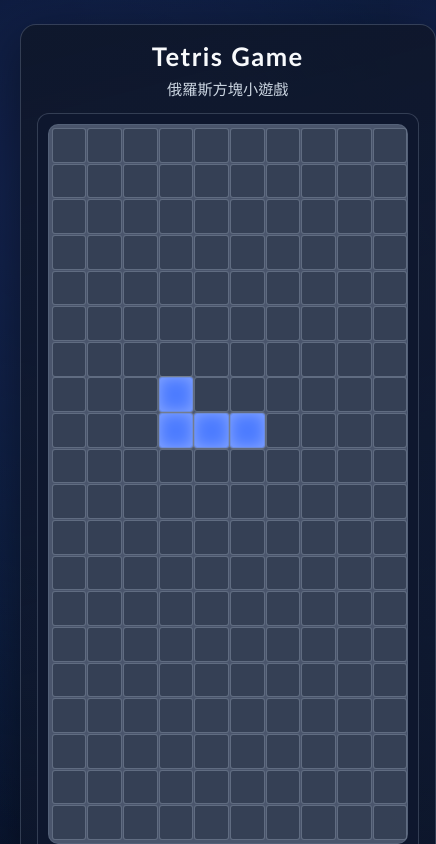
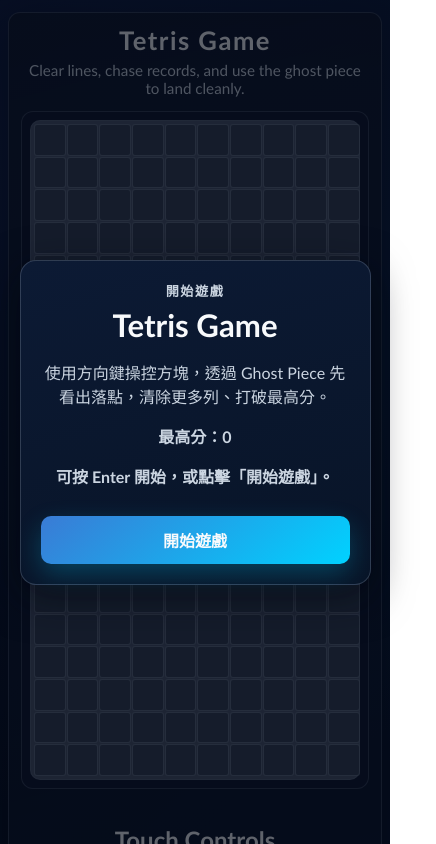
Before and after one commit to Paulina-Hsu/tetris-game, a React (Vite) app: page / in a window 390 px wide. Shown: the top 844 px of the page, 436 px wide, since content can reach past the window. Built offline with nearby package versions, Linux system fonts and the light colour scheme.

Commit message:
Enhance tetris gameplay experience

```diff
--- a/src/App.tsx
+++ b/src/App.tsx
@@ -5,17 +5,23 @@ import GameBoard from "./components/GameBoard";
 import GameOverModal from "./components/GameOverModal";
 import NextPiece from "./components/NextPiece";
 import ScorePanel from "./components/ScorePanel";
+import StartScreen from "./components/StartScreen";
 
 export default function App() {
   const {
     board,
     currentPiece,
+    ghostPiece,
     nextPiece,
     score,
+    highScore,
     lines,
     level,
     isPaused,
     isGameOver,
+    hasStarted,
+    isNewRecord,
+    startGame,
     moveLeft,
     moveRight,
     rotate,
@@ -29,12 +35,25 @@ export default function App() {
     (event: KeyboardEvent) => {
       if (
         event.code === "Space" ||
+        event.code === "Enter" ||
         event.code === "ArrowLeft" ||
         event.code === "ArrowRight" ||
         event.code === "ArrowDown" ||
         event.code === "ArrowUp"
       ) {
         event.preventDefault();
+      }
+
+      if (event.code === "Enter") {
+        if (!hasStarted) {
+          startGame();
+          return;
+        }
+
+        if (isGameOver) {
+          restart();
+          return;
+        }
       }
 
       switch (event.code) {
@@ -63,7 +82,18 @@ export default function App() {
           break;
       }
     },
-    [hardDrop, moveLeft, moveRight, rotate, softDrop, restart, togglePause]
+    [
+      hardDrop,
+      hasStarted,
+      isGameOver,
+      moveLeft,
+      moveRight,
+      restart,
+      rotate,
+      softDrop,
+      startGame,
+      togglePause
+    ]
   );
 
   useEffect(() => {
@@ -77,13 +107,18 @@ export default function App() {
         <section className="game-zone panel">
           <header className="title-row">
             <h1>Tetris Game</h1>
-            <p>俄羅斯方塊小遊戲</p>
+            <p>Clear lines, chase records, and use the ghost piece to land cleanly.</p>
           </header>
 
-          <GameBoard board={board} currentPiece={currentPiece} isPaused={isPaused} />
+          <GameBoard
+            board={board}
+            currentPiece={currentPiece}
+            ghostPiece={ghostPiece}
+            isPaused={isPaused}
+          />
 
           <div className="mobile-controls control-section">
-            <h2>控制按鈕</h2>
+            <h2>Touch Controls</h2>
             <ControlButtons
               onMoveLeft={moveLeft}
               onMoveRight={moveRight}
@@ -97,11 +132,11 @@ export default function App() {
         </section>
 
         <aside className="side-zone">
-          <ScorePanel score={score} lines={lines} level={level} />
+          <ScorePanel score={score} highScore={highScore} lines={lines} level={level} />
           <NextPiece piece={nextPiece} />
 
-          <div className="panel control-section">
-            <h2>控制按鈕</h2>
+          <div className="panel control-section desktop-controls">
+            <h2>Controls</h2>
             <ControlButtons
               onMoveLeft={moveLeft}
               onMoveRight={moveRight}
@@ -114,25 +149,29 @@ export default function App() {
           </div>
 
           <div className="panel instructions">
-            <h2>操作說明</h2>
+            <h2>Keyboard</h2>
             <ul>
-              <li>← 向左</li>
-              <li>→ 向右</li>
-              <li>↑ 旋轉</li>
-              <li>↓ 加速下降</li>
-              <li>Space 直接落下</li>
-              <li>P 暫停 / 繼續</li>
-              <li>R 重新開始</li>
+              <li>Enter starts the game</li>
+              <li>Left / Right moves the piece</li>
+              <li>Up rotates</li>
+              <li>Down soft drops</li>
+              <li>Space hard drops to the ghost piece</li>
+              <li>P pauses or resumes</li>
+              <li>R restarts</li>
             </ul>
           </div>
         </aside>
       </div>
 
+      {!hasStarted && <StartScreen onStart={startGame} />}
+
       <GameOverModal
         isOpen={isGameOver}
         score={score}
+        highScore={highScore}
         lines={lines}
         level={level}
+        isNewRecord={isNewRecord}
         onRestart={restart}
       />
     </div>
--- a/src/components/GameBoard.tsx
+++ b/src/components/GameBoard.tsx
@@ -4,50 +4,89 @@ import { Board, Cell, EMPTY_CELL } from "../utils/board";
 interface GameBoardProps {
   board: Board;
   currentPiece: ActivePiece | null;
+  ghostPiece: ActivePiece | null;
   isPaused: boolean;
 }
 
-function getCellValue(board: Board, piece: ActivePiece | null): Cell[][] {
-  const rendered = board.map((row) => [...row]);
+interface RenderedCell {
+  color: Cell;
+  isGhost: boolean;
+}
 
-  if (!piece) return rendered;
-
+function applyPiece(rendered: RenderedCell[][], piece: ActivePiece, isGhost: boolean) {
   for (let row = 0; row < piece.matrix.length; row++) {
     for (let col = 0; col < piece.matrix[row].length; col++) {
       if (piece.matrix[row][col] !== 1) continue;
+
       const x = piece.x + col;
       const y = piece.y + row;
-      if (y >= 0 && y < board.length && x >= 0 && x < board[0].length) {
-        rendered[y][x] = piece.color;
+
+      if (y < 0 || y >= rendered.length || x < 0 || x >= rendered[0].length) {
+        continue;
       }
+
+      if (isGhost && rendered[y][x].color !== EMPTY_CELL) {
+        continue;
+      }
+
+      rendered[y][x] = {
+        color: piece.color,
+        isGhost
+      };
     }
+  }
+}
+
+function getRenderedBoard(
+  board: Board,
+  currentPiece: ActivePiece | null,
+  ghostPiece: ActivePiece | null
+): RenderedCell[][] {
+  const rendered = board.map((row) =>
+    row.map((cell) => ({
+      color: cell,
+      isGhost: false
+    }))
+  );
+
+  if (ghostPiece) {
+    applyPiece(rendered, ghostPiece, true);
+  }
+
+  if (currentPiece) {
+    applyPiece(rendered, currentPiece, false);
   }
 
   return rendered;
 }
 
-export default function GameBoard({ board, currentPiece, isPaused }: GameBoardProps) {
-  const renderedBoard = getCellValue(board, currentPiece);
+export default function GameBoard({
+  board,
+  currentPiece,
+  ghostPiece,
+  isPaused
+}: GameBoardProps) {
+  const renderedBoard = getRenderedBoard(board, currentPiece, ghostPiece);
 
   return (
     <div className="game-board-wrapper">
-      <div className="game-board">
+      <div className="game-board" role="grid" aria-label="Tetris board">
         {renderedBoard.map((row, rowIndex) =>
           row.map((cell, colIndex) => {
-            const isEmpty = cell === EMPTY_CELL;
+            const isEmpty = cell.color === EMPTY_CELL;
             return (
               <div
                 key={`${rowIndex}-${colIndex}`}
-                className={`board-cell ${isEmpty ? "empty" : "filled"}`}
-                style={isEmpty ? {} : { backgroundColor: cell as string }}
-                aria-label={isEmpty ? "empty" : "block"}
+                className={`board-cell ${isEmpty ? "empty" : cell.isGhost ? "ghost" : "filled"}`}
+                style={isEmpty ? {} : { backgroundColor: cell.color as string }}
+                aria-label={isEmpty ? "empty" : cell.isGhost ? "ghost block" : "block"}
                 role="gridcell"
               />
             );
           })
         )}
       </div>
-      {isPaused && <div className="pause-overlay">已暫停</div>}
+      {isPaused && <div className="pause-overlay">Paused</div>}
     </div>
   );
 }
--- a/src/components/NextPiece.tsx
+++ b/src/components/NextPiece.tsx
@@ -7,8 +7,8 @@ interface NextPieceProps {
 export default function NextPiece({ piece }: NextPieceProps) {
   return (
     <div className="panel">
-      <h2>下一個方塊</h2>
-      <div className="next-piece">
+      <h2>Next Piece</h2>
+      <div className="next-piece" aria-label={`Next piece ${piece.type}`}>
         {piece.matrix.map((row, rowIndex) => (
           <div key={rowIndex} className="next-row">
             {row.map((cell, colIndex) => (
--- /dev/null
+++ b/src/components/StartScreen.tsx
@@ -0,0 +1,23 @@
+interface StartScreenProps {
+  onStart: () => void;
+  highScore?: number;
+}
+
+export default function StartScreen({ onStart, highScore = 0 }: StartScreenProps) {
+  return (
+    <div className="start-screen" role="dialog" aria-modal="true" aria-labelledby="start-title">
+      <div className="start-card">
+        <p className="modal-kicker">開始遊戲</p>
+        <h2 id="start-title">Tetris Game</h2>
+        <p>
+          使用方向鍵操控方塊，透過 Ghost Piece 先看出落點，清除更多列、打破最高分。
+        </p>
+        <p className="keyboard-hint">最高分：{highScore}</p>
+        <p className="keyboard-hint">可按 Enter 開始，或點擊「開始遊戲」。</p>
+        <button type="button" onClick={onStart}>
+          開始遊戲
+        </button>
+      </div>
+    </div>
+  );
+}
--- a/src/hooks/useTetris.ts
+++ b/src/hooks/useTetris.ts
@@ -1,13 +1,15 @@
-import { useCallback, useEffect, useState } from "react";
+import { useCallback, useEffect, useMemo, useState } from "react";
 import { BOARD_WIDTH, Board, createEmptyBoard } from "../utils/board";
 import {
   BoardPosition,
   clearLines,
   canPlacePiece,
+  getGhostPiecePosition,
   placePiece,
   rotateMatrix
 } from "../utils/gameLogic";
 import { Tetromino, getRandomTetromino } from "../utils/pieces";
+import { readHighScore, saveHighScore } from "../utils/storage";
 
 export interface ActivePiece extends Tetromino {
   x: number;
@@ -34,10 +36,13 @@ export function useTetris() {
   const [currentPiece, setCurrentPiece] = useState<ActivePiece | null>(null);
   const [nextPiece, setNextPiece] = useState<Tetromino>(getRandomTetromino);
   const [score, setScore] = useState(0);
+  const [highScore, setHighScore] = useState(readHighScore);
   const [lines, setLines] = useState(0);
   const [level, setLevel] = useState(1);
   const [isPaused, setIsPaused] = useState(false);
   const [isGameOver, setIsGameOver] = useState(false);
+  const [hasStarted, setHasStarted] = useState(false);
+  const [isNewRecord, setIsNewRecord] = useState(false);
 
   const spawnInitialPiece = useCallback((piece: Tetromino): ActivePiece => {
     return {
@@ -65,7 +70,25 @@ export function useTetris() {
     setLevel(1);
     setIsPaused(false);
     setIsGameOver(!canSpawn);
+    setHasStarted(true);
+    setIsNewRecord(false);
   }, [spawnInitialPiece]);
+
+  const ghostPiece = useMemo<ActivePiece | null>(() => {
+    if (!currentPiece) {
+      return null;
+    }
+
+    const ghostPosition = getGhostPiecePosition(board, currentPiece.matrix, {
+      x: currentPiece.x,
+      y: currentPiece.y
+    });
+
+    return {
+      ...currentPiece,
+      y: ghostPosition.y
+    };
+  }, [board, currentPiece]);
 
   const lockCurrentPiece = useCallback(
     (piece: ActivePiece) => {
@@ -74,6 +97,7 @@ export function useTetris() {
       const merged = placePiece(board, piece.matrix, { x: piece.x, y: piece.y }, piece.color);
       const { board: compactBoard, lines: clearedCount } = clearLines(merged);
       const addScore = SCORE_TABLE[clearedCount] ?? 0;
+      const nextScore = score + addScore;
       const nextLines = lines + clearedCount;
       const nextLevel = Math.floor(nextLines / 10) + 1;
 
@@ -86,14 +110,14 @@ export function useTetris() {
       });
 
       setBoard(compactBoard);
-      setScore((prev) => prev + addScore);
+      setScore(nextScore);
       setLines(nextLines);
       setLevel(nextLevel);
       setNextPiece(nextQueued);
       setCurrentPiece(canSpawn ? spawned : null);
       setIsGameOver(!canSpawn);
     },
-    [board, lines, nextPiece, spawnInitialPiece]
+    [board, lines, nextPiece, score, spawnInitialPiece]
   );
 
   const moveDown = useCallback(() => {
@@ -156,49 +180,59 @@ export function useTetris() {
   }, [moveDown]);
 
   const hardDrop = useCallback(() => {
-    if (!currentPiece || isPaused || isGameOver) return;
-
-    let dropY = currentPiece.y;
-    while (canPlacePiece(board, currentPiece.matrix, { x: currentPiece.x, y: dropY + 1 })) {
-      dropY += 1;
-    }
+    if (!currentPiece || isPaused || isGameOver || !ghostPiece) return;
 
     const landed: ActivePiece = {
       ...currentPiece,
-      y: dropY
+      y: ghostPiece.y
     };
     lockCurrentPiece(landed);
-  }, [board, currentPiece, isPaused, isGameOver, lockCurrentPiece]);
+  }, [currentPiece, ghostPiece, isPaused, isGameOver, lockCurrentPiece]);
 
   const togglePause = useCallback(() => {
-    if (isGameOver) return;
+    if (isGameOver || !hasStarted) return;
     setIsPaused((prev) => !prev);
-  }, [isGameOver]);
+  }, [hasStarted, isGameOver]);
 
   const restart = useCallback(() => {
     startGame();
   }, [startGame]);
 
   useEffect(() => {
+    if (!hasStarted || isGameOver || isPaused) {
+      return;
+    }
+
     const timerId = window.setInterval(() => {
       moveDown();
     }, getDropInterval(level));
     return () => window.clearInterval(timerId);
-  }, [level, moveDown]);
+  }, [hasStarted, isGameOver, isPaused, level, moveDown]);
 
   useEffect(() => {
-    startGame();
-  }, [startGame]);
+    if (score <= highScore) {
+      return;
+    }
+
+    setHighScore(score);
+    saveHighScore(score);
+    setIsNewRecord(true);
+  }, [highScore, score]);
 
   return {
     board,
     currentPiece,
+    ghostPiece,
     nextPiece,
     score,
+    highScore,
     lines,
     level,
     isPaused,
     isGameOver,
+    hasStarted,
+    isNewRecord,
+    startGame,
     moveLeft,
     moveRight,
     rotate,
--- a/src/styles/global.css
+++ b/src/styles/global.css
@@ -20,6 +20,7 @@
 body {
   margin: 0;
   min-height: 100vh;
+  overflow-x: hidden;
   color: var(--text-main);
   font-family: "Trebuchet MS", "Segoe UI", "Noto Sans TC", "PingFang TC", sans-serif;
   background: radial-gradient(circle at 20% 10%, #13234f 0%, transparent 45%),
@@ -33,7 +34,8 @@ body {
 
 .tetris-app {
   min-height: 100vh;
-  width: min(1200px, 96vw);
+  width: 100%;
+  max-width: 1200px;
   margin: 0 auto;
   padding: 24px 12px;
 }
@@ -81,7 +83,7 @@ body {
 }
 
 .game-board {
-  width: min(380px, 90vw);
+  width: min(380px, 100%);
   aspect-ratio: 1 / 2;
   display: grid;
   grid-template-columns: repeat(10, 1fr);
@@ -109,6 +111,18 @@ body {
     0 0 0 1px rgba(255, 255, 255, 0.12);
 }
 
+.board-cell.ghost {
+  opacity: 0.28;
+  background-image: repeating-linear-gradient(
+    135deg,
+    rgba(255, 255, 255, 0.42) 0,
+    rgba(255, 255, 255, 0.42) 2px,
+    transparent 2px,
+    transparent 6px
+  );
+  box-shadow: inset 0 0 0 2px rgba(255, 255, 255, 0.55);
+}
+
 .pause-overlay {
   position: absolute;
   inset: 0;
@@ -130,13 +144,14 @@ body {
 .control-buttons {
   display: grid;
   grid-template-columns: repeat(2, minmax(90px, 1fr));
-  gap: 10px;
+  gap: 12px;
 }
 
 .control-buttons button,
 .modal-card button,
 .restart-button {
   padding: 10px;
+  min-height: 46px;
   font-size: 0.9rem;
   border: 1px solid transparent;
   border-radius: 10px;
@@ -156,9 +171,10 @@ body {
 
 .control-buttons button:active,
 .modal-card button:active,
+.start-card button:active,
 .restart-button:active {
-  transform: translateY(0);
-  opacity: 0.9;
+  transform: translateY(1px) scale(0.98);
+  opacity: 0.92;
 }
 
 .side-zone h2,
@@ -222,7 +238,8 @@ body {
   display: none;
 }
 
-.modal-backdrop {
+.modal-backdrop,
+.start-screen {
   position: fixed;
   inset: 0;
   background: rgba(3, 8, 18, 0.62);
@@ -232,8 +249,9 @@ body {
   z-index: 20;
 }
 
-.modal-card {
-  width: min(320px, 90vw);
+.modal-card,
+.start-card {
+  width: min(380px, 90vw);
   border-radius: 16px;
   border: 1px solid var(--panel-stroke);
   background: linear-gradient(165deg, #0c1a34, #081427);
@@ -242,31 +260,86 @@ body {
   box-shadow: 0 12px 40px rgba(1, 6, 15, 0.6);
 }
 
-.modal-card h2 {
-  margin: 0 0 10px;
+.modal-kicker {
+  margin: 0 0 6px;
+  color: #9ee7ff;
+  font-size: 0.82rem;
+  font-weight: 800;
+  letter-spacing: 0.12em;
+  text-transform: uppercase;
 }
 
-.modal-card p {
+.modal-card h2,
+.start-card h2 {
+  margin: 0 0 10px;
+  font-size: clamp(1.8rem, 8vw, 2.4rem);
+}
+
+.modal-card p,
+.start-card p {
   color: var(--text-soft);
 }
 
-.modal-stats p {
+.keyboard-hint {
+  margin-top: 8px;
   color: #dbeafe;
-  margin: 6px 0;
+  font-weight: 700;
 }
 
-.modal-card button {
+.modal-stats {
+  display: grid;
+  gap: 8px;
+  margin-top: 14px;
+}
+
+.modal-stats p {
+  display: flex;
+  justify-content: space-between;
+  gap: 16px;
+  color: #dbeafe;
+  margin: 0;
+  padding: 8px 0;
+  border-bottom: 1px solid rgba(148, 163, 184, 0.18);
+}
+
+.modal-stats strong {
+  color: #9ee7ff;
+}
+
+.modal-card button,
+.start-card button {
   width: 100%;
   margin-top: 12px;
+  min-height: 48px;
+  border: 0;
+  border-radius: 10px;
+  color: #f8fafc;
+  cursor: pointer;
+  font-size: 1rem;
+  font-weight: 800;
+  background: linear-gradient(140deg, var(--accent-2), var(--accent));
+  box-shadow: 0 10px 26px rgba(0, 210, 255, 0.24);
+  transition: transform 0.15s ease, box-shadow 0.15s ease, opacity 0.15s ease;
+}
+
+.modal-card button:hover,
+.start-card button:hover {
+  transform: translateY(-2px);
+  box-shadow: 0 14px 30px rgba(0, 210, 255, 0.32);
 }
 
 @media (max-width: 900px) {
+  .tetris-app {
+    padding: 12px 8px;
+  }
+
   .layout {
     grid-template-columns: 1fr;
+    gap: 14px;
   }
 
   .game-board {
-    width: min(360px, 95vw);
+    width: min(360px, 100%);
   }
 
   .game-zone {
@@ -277,6 +350,10 @@ body {
     display: block;
   }
 
+  .desktop-controls {
+    display: none;
+  }
+
   .side-zone {
     width: 100%;
   }
@@ -284,4 +361,40 @@ body {
   .control-section h2 {
     text-align: center;
   }
+
+  .control-buttons {
+    grid-template-columns: repeat(3, minmax(0, 1fr));
+    gap: 12px;
+  }
+
+  .control-buttons button {
+    min-height: 54px;
+    padding: 12px 8px;
+    font-size: 0.95rem;
+    font-weight: 800;
+  }
 }
+
+@media (max-width: 420px) {
+  .panel {
+    padding: 12px;
+    border-radius: 12px;
+  }
+
+  .game-board-wrapper {
+    padding: 8px;
+  }
+
+  .game-board {
+    width: min(340px, 100%);
+  }
+
+  .control-buttons {
+    gap: 10px;
+  }
+
+  .control-buttons button {
+    min-height: 52px;
+    font-size: 0.88rem;
+  }
+}
--- a/src/utils/gameLogic.ts
+++ b/src/utils/gameLogic.ts
@@ -62,6 +62,23 @@ export function placePiece(
   return nextBoard;
 }
 
+export function getGhostPiecePosition(
+  board: Board,
+  matrix: number[][],
+  position: BoardPosition
+): BoardPosition {
+  let ghostY = position.y;
+
+  while (canPlacePiece(board, matrix, { x: position.x, y: ghostY + 1 })) {
+    ghostY += 1;
+  }
+
+  return {
+    x: position.x,
+    y: ghostY
+  };
+}
+
 export function clearLines(board: Board): LineClearResult {
   const remainRows = board.filter((row) => row.some((cell) => cell !== EMPTY_CELL));
   const cleared = BOARD_HEIGHT - remainRows.length;
--- /dev/null
+++ b/src/utils/storage.ts
@@ -0,0 +1,28 @@
+const HIGH_SCORE_KEY = "tetris-game-high-score";
+
+export function readHighScore(): number {
+  if (typeof window === "undefined") {
+    return 0;
+  }
+
+  try {
+    const storedValue = window.localStorage.getItem(HIGH_SCORE_KEY);
+    const parsedValue = storedValue ? Number(storedValue) : 0;
+
+    return Number.isFinite(parsedValue) ? parsedValue : 0;
+  } catch {
+    return 0;
+  }
+}
+
+export function saveHighScore(score: number): void {
+  if (typeof window === "undefined") {
+    return;
+  }
+
+  try {
+    window.localStorage.setItem(HIGH_SCORE_KEY, String(score));
+  } catch {
+    // The game can continue even when browser storage is unavailable.
+  }
+}
```
Also changed, not shown: src/components/ControlButtons.tsx (+73 -10 lines), src/components/GameOverModal.tsx (+31 -8 lines), src/components/ScorePanel.tsx (+9 -6 lines), 1 other file (tests, documents, lock files or other folders).
